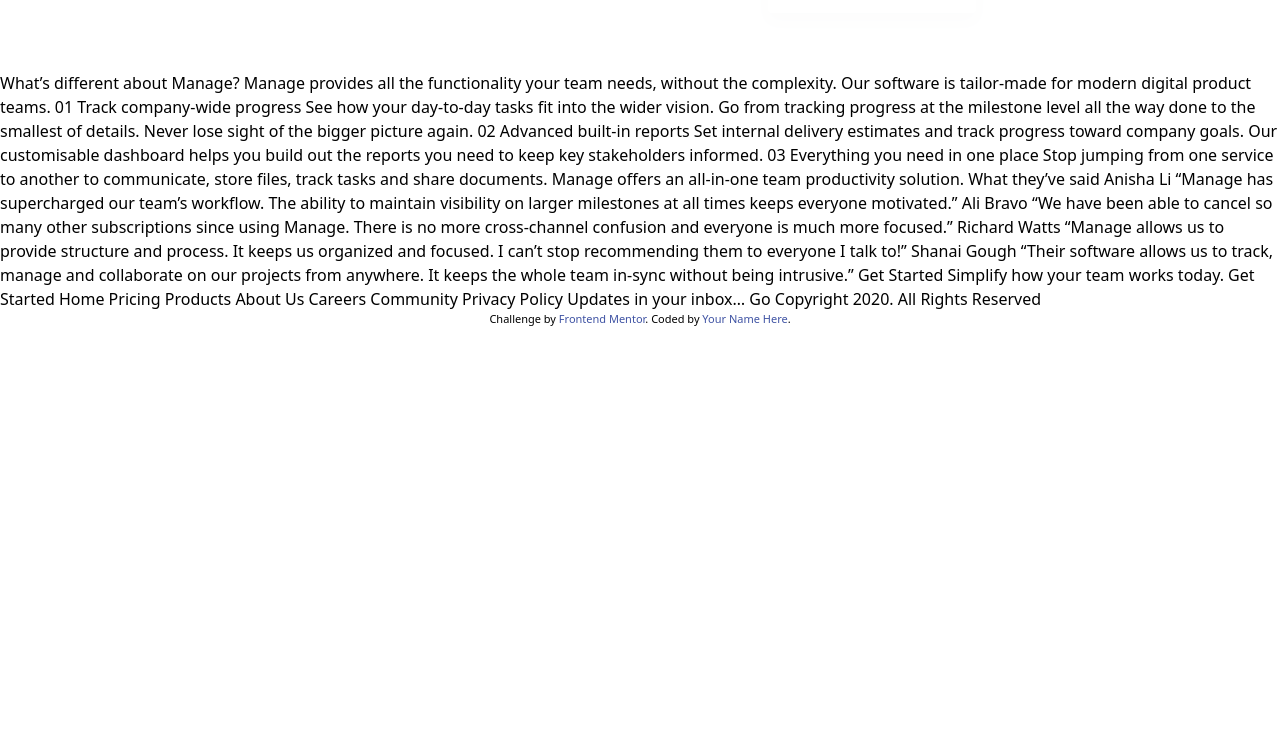
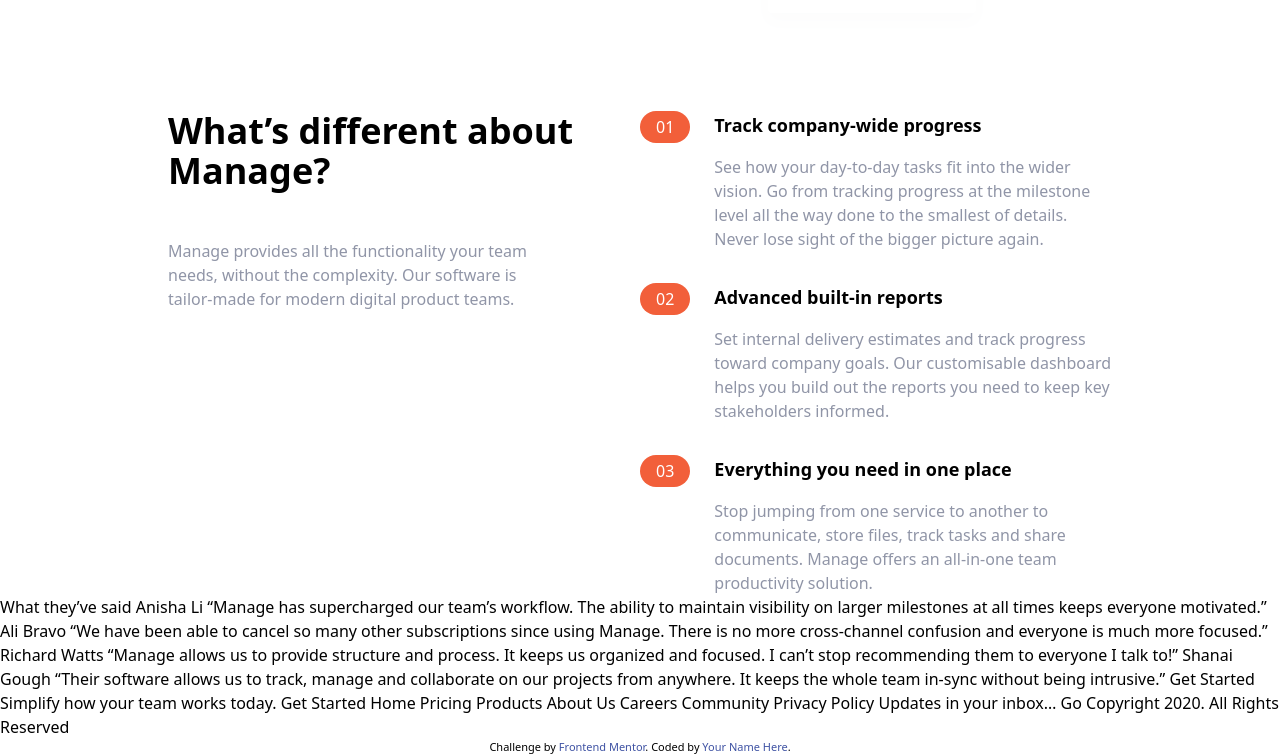
Before and after one commit to alangvazq/Challenge05-Manage-landing-page-master, a website: page index.html in a window 1280 px wide. Shown: the part 553-1309 px from the top of the page. Before the commit the page ends 881 px from the top, so only its background shows below. Drawn offline with Linux system fonts and the light colour scheme.

Commit message:
Features section

```diff
--- a/index.html
+++ b/index.html
@@ -48,7 +48,7 @@
     </div>
   </nav>
 
-  <!-- Hero Section -->
+  <!-- *Hero Section -->
   <section id="hero">
     <!-- Flex container -->
     <div class="container flex flex-col-reverse md:flex-row items-center px-6 mx-auto mt-10 space-y-0 md:space-y-0">
@@ -63,14 +63,104 @@
           <a href="" class="p-3 px-6 text-white bg-brightRed rounded-full baseline">Get Started</a>
         </div>
       </div>
-
-
       <!-- Image -->
       <div class="md:w-1/2">
         <img src="images/illustration-intro.svg" alt="">
-
       </div>
     </div>
+  </section>
+
+  <!-- *Features section -->
+  <section id="features">
+    <!-- Flex container -->
+    <div class="container flex flex-col px-4 mx-auto mt-10 space-y-12 md:space-y-0 md:flex-row">
+      <!-- What's different -->
+      <div class="flex flex-col space-y-12 md:w-1/2">
+        <h2 class="max-w-md text-4xl font-bold text-center md:text-left">
+          What’s different about Manage?</h2>
+          <p class="max-w-sm text-center text-darkGrayishBlue md:text-left">Manage provides all the functionality your team needs, without
+            the complexity. Our software is tailor-made for modern digital
+            product teams.</p>
+      </div>
+      <!-- Numbered list -->
+      <div class="flex flex-col space-y-8 md:w-1/2">
+        <!-- List item 1 -->
+        <div class="flex flex-col space-y-3 md:space-y-0 md:space-x-6 md:flex-row">
+          <!-- Heading -->
+          <div class="rounded-l-full bg-brightRed md:bg-transparent">
+            <div class="flex items-center space-x-2">
+              <div class="px-4 py-2 text-white rounded-full md:py-1 bg-brightRed">
+                01
+              </div>
+              <h3 class="text-base font-bold md:mb-4 md:hidden pt-0">
+                Track company-wide progress
+              </h3>
+            </div>
+          </div>
+          <div>
+            <h3 class="hidden mb-4 text-lg font-bold md:block">
+              Track company-wide progress
+            </h3>
+            <p class="text-darkGrayishBlue">
+              See how your day-to-day tasks fit into the wider vision. Go from
+              tracking progress at the milestone level all the way done to the
+              smallest of details. Never lose sight of the bigger picture again.
+            </p>
+          </div>
+        </div>
+
+        <!-- List item 2 -->
+        <div class="flex flex-col space-y-3 md:space-y-0 md:space-x-6 md:flex-row">
+          <!-- Heading -->
+          <div class="rounded-l-full bg-brightRed md:bg-transparent">
+            <div class="flex items-center space-x-2">
+              <div class="px-4 py-2 text-white rounded-full md:py-1 bg-brightRed">
+                02
+              </div>
+              <h3 class="text-base font-bold md:mb-4 md:hidden pt-0">
+                Advanced built-in reports
+              </h3>
+            </div>
+          </div>
+          <div>
+            <h3 class="hidden mb-4 text-lg font-bold md:block">
+              Advanced built-in reports
+            </h3>
+            <p class="text-darkGrayishBlue">
+              Set internal delivery estimates and track progress toward company
+  goals. Our customisable dashboard helps you build out the reports
+  you need to keep key stakeholders informed.
+            </p>
+          </div>
+        </div>
+
+        <!-- List item 3 -->
+        <div class="flex flex-col space-y-3 md:space-y-0 md:space-x-6 md:flex-row">
+          <!-- Heading -->
+          <div class="rounded-l-full bg-brightRed md:bg-transparent">
+            <div class="flex items-center space-x-2">
+              <div class="px-4 py-2 text-white rounded-full md:py-1 bg-brightRed">
+                03
+              </div>
+              <h3 class="text-base font-bold md:mb-4 md:hidden pt-0">
+                Everything you need in one place
+              </h3>
+            </div>
+          </div>
+          <div>
+            <h3 class="hidden mb-4 text-lg font-bold md:block">
+              Everything you need in one place
+            </h3>
+            <p class="text-darkGrayishBlue">
+              Stop jumping from one service to another to communicate, store files,
+  track tasks and share documents. Manage offers an all-in-one team
+  productivity solution.
+            </p>
+          </div>
+        </div>
+      </div>
+    </div>
+
   </section>
 
 
@@ -87,29 +177,11 @@
 
 
 
-  What’s different about Manage?
 
-  Manage provides all the functionality your team needs, without
-  the complexity. Our software is tailor-made for modern digital
-  product teams.
 
-  01
-  Track company-wide progress
-  See how your day-to-day tasks fit into the wider vision. Go from
-  tracking progress at the milestone level all the way done to the
-  smallest of details. Never lose sight of the bigger picture again.
 
-  02
-  Advanced built-in reports
-  Set internal delivery estimates and track progress toward company
-  goals. Our customisable dashboard helps you build out the reports
-  you need to keep key stakeholders informed.
 
-  03
-  Everything you need in one place
-  Stop jumping from one service to another to communicate, store files,
-  track tasks and share documents. Manage offers an all-in-one team
-  productivity solution.
+
 
   What they’ve said
 
```
Also changed, not shown: style/style.css.
